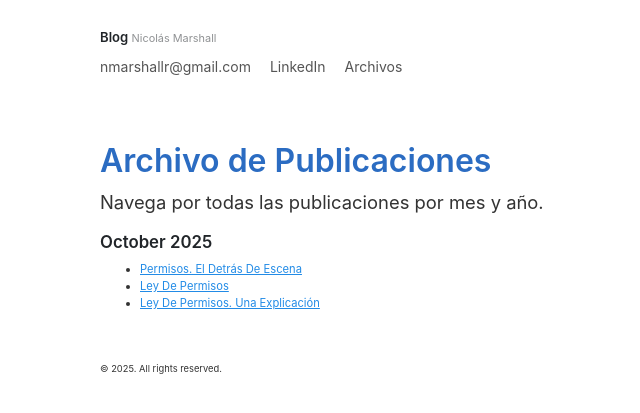
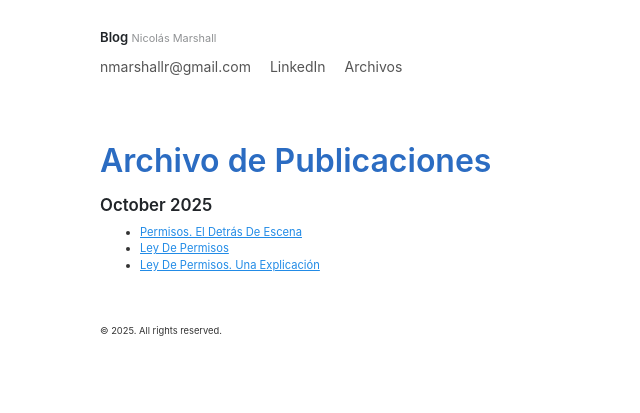
Before and after one commit to nicomarshallr/nicomarshallr.github.io, a Jekyll site: the page built from archivo.md, in a window 1280 px wide. Shown: the top 413 px of the page, without its empty margins (264-904 px from the left). Built offline with Jekyll 4.4.1, drawn with Linux system fonts in a browser that asks for light colours.

Commit message:
Update archivo.md

```diff
--- a/archivo.md
+++ b/archivo.md
@@ -8,7 +8,7 @@ permalink: /archivo/
     <h1 class="page-title">{{ page.title }}</h1>
 </div>
 
-<p>Navega por todas las publicaciones por mes y año.</p>
+
 
 {% assign postsPorMesAno = site.posts | group_by_exp: "post", "post.date | date: '%B %Y'" %}
 {% for mesAno in postsPorMesAno %}
```
